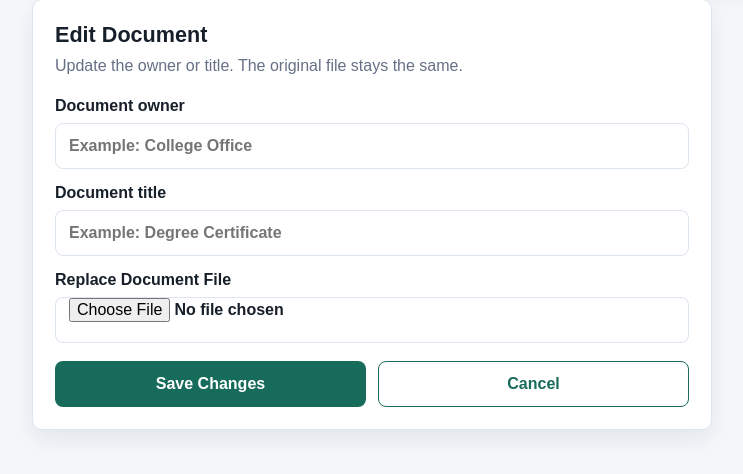
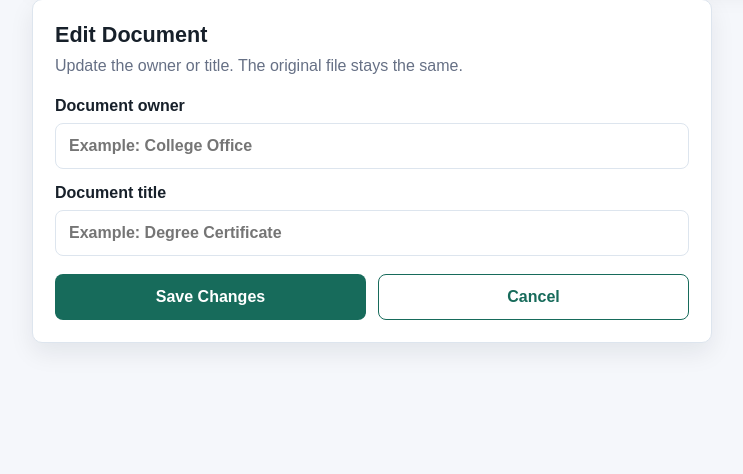
Before and after one commit to harshvishwakarma-05/document-authorization-system, a Django app: template templates/documents/edit_document.html in a window 1280 px wide. Shown: the part 195-669 px from the top of the page, without its empty margins (68-811 px from the left). Run offline with Django 5.2, Linux system fonts and the light colour scheme; the template is opened without the code that fills it: values that come from a table or form of the project are taken from there, others are empty.

Commit message:
Remove Replace Document File field from edit document

```diff
--- a/documents/views.py
+++ b/documents/views.py
@@ -175,6 +175,7 @@ def edit_document_view(request, pk):
             document_content = uploaded_file.read()
 
             updated_document.document_content = document_content
+            updated_document.content_type = getattr(uploaded_file, "content_type", "") or "application/octet-stream"
 
             uploaded_file.seek(0)
 
@@ -188,6 +189,11 @@ def edit_document_view(request, pk):
             uploaded_file.seek(0)
 
             updated_document.document_hash = hasher.hexdigest()
+
+            # Check if this hash already exists on another document to avoid IntegrityError
+            if DocumentRecord.objects.filter(document_hash=updated_document.document_hash).exclude(pk=document.pk).exists():
+                messages.warning(request, "This file is already saved as another original document.")
+                return render(request, "documents/edit_document.html", {"form": form, "document": document})
 
         updated_document.save()
 
--- a/templates/documents/edit_document.html
+++ b/templates/documents/edit_document.html
@@ -4,9 +4,7 @@
 
 {% block content %}
 <section class="workspace-grid single">
-  <form method="post"
-      enctype="multipart/form-data"
-      class="tool-panel">
+  <form method="post" enctype="multipart/form-data" class="tool-panel">
     {% csrf_token %}
     <div class="panel-heading">
       <h2>Edit Document</h2>
@@ -24,18 +22,14 @@
       {{ form.title }}
       {{ form.title.errors }}
     </label>
-  <label class="field">
-    <span>Replace Document File</span>
-    {{ form.document_file }}
-</label>
+
     <div class="button-row">
 
       <button type="submit" class="button-link">
         Save Changes
       </button>
 
-<a class="button-link secondary"
-   href="{% url 'dashboard' %}">
+      <a class="button-link secondary" href="{% url 'dashboard' %}">
         Cancel
       </a>
 
```
Lines whose indentation alone changed are shown as unchanged.
